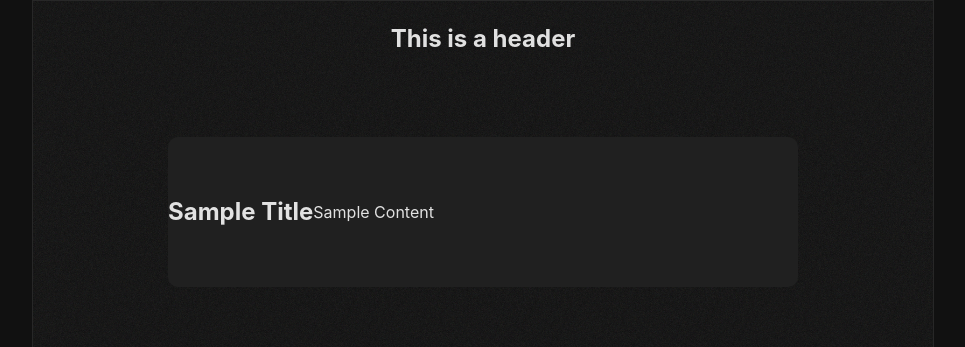
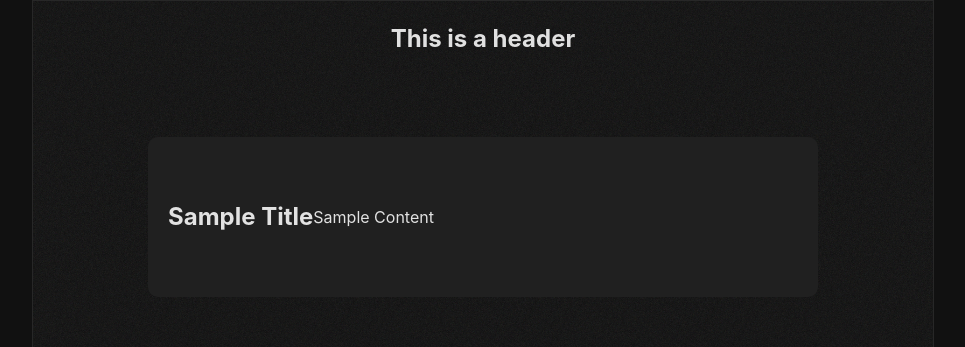
Before and after one commit to sb4ss/personal-blog, a React (Vite) app: page / in a window 1280 px wide. Shown: the top 347 px of the page, without its empty margins (157-1122 px from the left). Built offline with nearby package versions, Linux system fonts and the light colour scheme.

Commit message:
cards style

```diff
--- a/src/components/Card/card.css
+++ b/src/components/Card/card.css
@@ -3,6 +3,7 @@
   display: flex;
   align-items: center;
   width: 70%;
-  height: 150px;
+  height: 120px;
   border-radius: 10px;
+  padding: 20px;
 }
```
